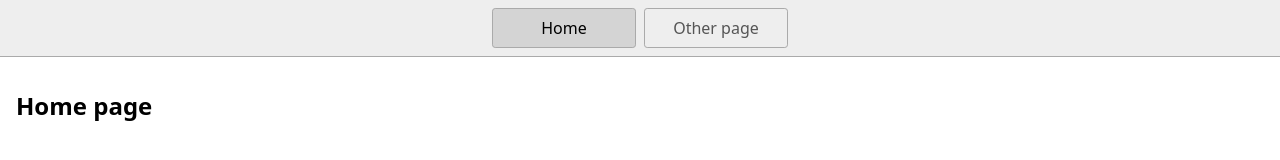
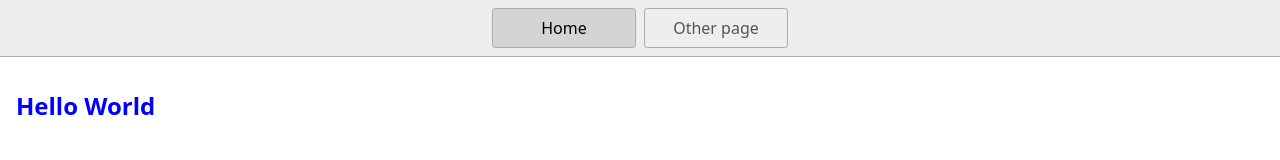
Before and after one commit to AndereX-dev/Kodeloftet-Undervisning1, a website: page index.html in a window 1280 px wide. Drawn offline with Linux system fonts and the light colour scheme.

Commit message:
Change name and color

```diff
--- a/index.html
+++ b/index.html
@@ -17,7 +17,7 @@
       <a href="/page2.html">Other page</a>
     </nav>
     <main>
-      <h1>Home page</h1>
+      <h1>Hello World</h1>
     </main>
   </body>
 </html>
--- a/styles.css
+++ b/styles.css
@@ -5,7 +5,7 @@
 body {
   margin: 0;
   font-family: system-ui, sans-serif;
-  color: black;
+  color: blue;
   background-color: white;
 }
 
```
Also changed, not shown: 1 other file.
